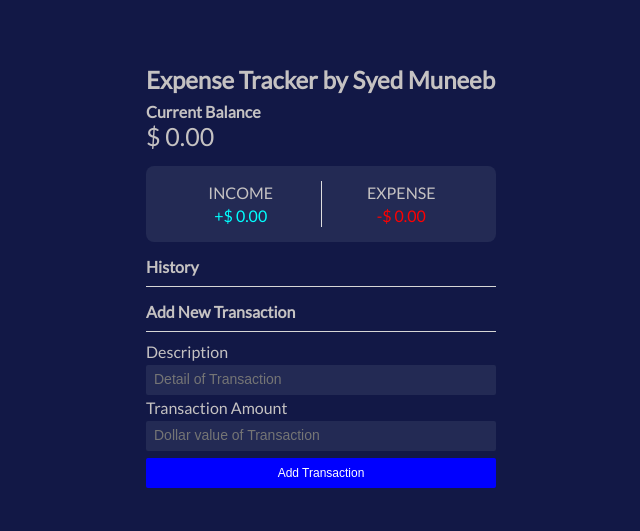
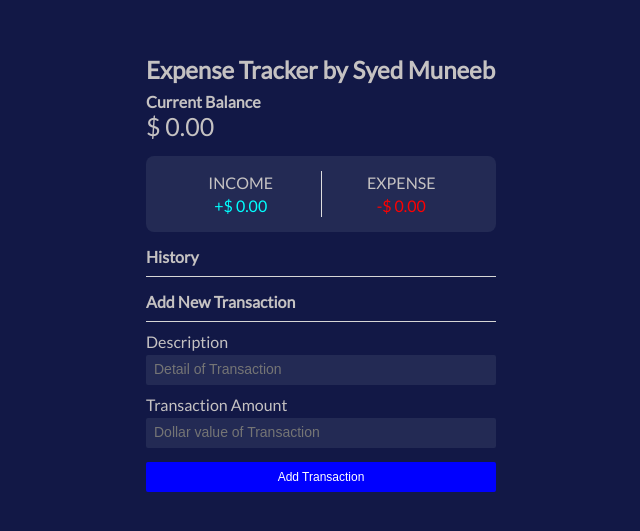
Before and after one commit to Syed-Muneeb/Expense_Tracker_App, a React (Create React App) app: page / in a window 1280 px wide. Shown: the part 123-654 px from the top of the page, without its empty margins (319-959 px from the left). Built offline with nearby package versions, Linux system fonts and the light colour scheme.

Commit message:
update.css

```diff
--- a/src/App.css
+++ b/src/App.css
@@ -48,12 +48,6 @@
   opacity: 1;
 }
 
-@media (max-width: 350px) {
-  .container {
-    width: 350px;
-  }
-}
-
 
 
 /* background-color:#181e5d; */
@@ -67,7 +61,6 @@ body {
   min-height: 100vh;
   padding:0px;
   font-family: 'Lato', sans-serif;
-  font-size: 16px;
 }
 
 .head{
@@ -146,7 +139,7 @@ span > p {
 
 input {
 
-    margin: 4px 0px 3px 0px;
+    margin: 4px 0px 10px 0px;
     width:100%;
     background-color:rgba(75, 85, 116, 0.3);
     border:none;
```
